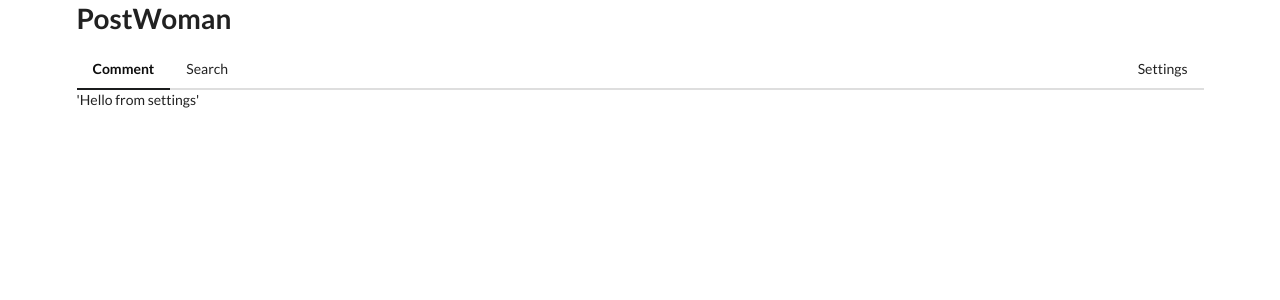
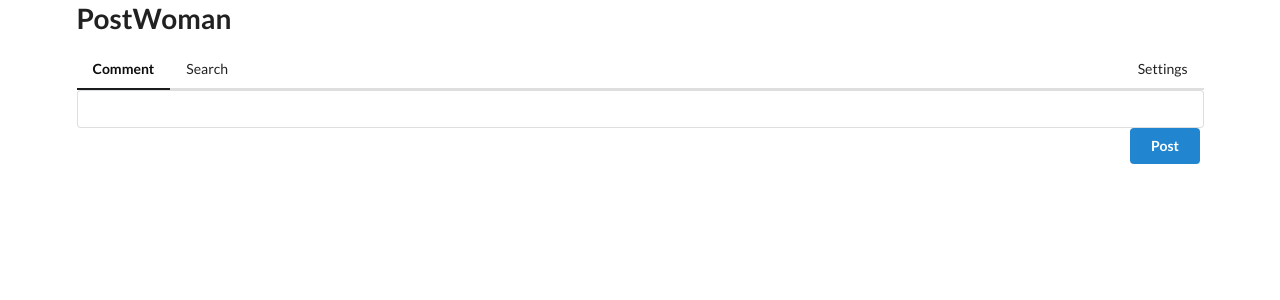
Before and after one commit to Rock-Paper-Queens/postWoman, a React (Create React App) app in the folder client/: page /search in a window 1280 px wide. Shown: the top 300 px of the page. Built offline with nearby package versions, Linux system fonts and the light colour scheme.

Commit message:
add portal

```diff
--- a/client/public/index.html
+++ b/client/public/index.html
@@ -35,6 +35,7 @@
   <body>
     <noscript>You need to enable JavaScript to run this app.</noscript>
     <div id="root"></div>
+    <div id="setting"></div>
     <!--
       This HTML file is a template.
       If you open it directly in the browser, you will see an empty page.
--- a/client/src/components/App.js
+++ b/client/src/components/App.js
@@ -4,7 +4,6 @@ import { BrowserRouter, Route } from "react-router-dom";
 //Components
 import Header from "./Header";
 import SearchComment from "./SearchComment";
-import Settings from "./Settings";
 import Comment from "./post/Comment";
 
 const App = () => {
@@ -13,9 +12,7 @@ const App = () => {
       <BrowserRouter>
         <Header />
         <Route path="/" exact component={Comment} />
-        {/**TODO Search는 Comment를 도전하고 나서 결정하기 */}
-        {/* <Route path="/search" exact component={SearchComment} /> */}
-        <Settings />
+        <Route path="/search" exact component={SearchComment} />
       </BrowserRouter>
     </div>
   );
--- a/client/src/components/Modal.js
+++ b/client/src/components/Modal.js
@@ -1,11 +1,12 @@
 import React from "react";
+import { createPortal } from "react-dom";
 import "./Modal.css";
 
 const Modal = ({ handleClose, show }) => {
   const showHideClassName = show ? "modal display-block" : "modal display-none";
 
-  return (
-    <div className={` ${showHideClassName}`} onClick={handleClose}>
+  return createPortal(
+    <div className={`${showHideClassName}`} onClick={handleClose}>
       <section
         className="ui container modal-main"
         onClick={(e) => e.stopPropagation()}
@@ -28,7 +29,8 @@ const Modal = ({ handleClose, show }) => {
           Submit
         </button>
       </section>
-    </div>
+    </div>,
+    document.querySelector("#setting")
   );
 };
 
--- a/client/src/components/SearchComment.js
+++ b/client/src/components/SearchComment.js
@@ -0,0 +1,12 @@
+import React from "react";
+import CommentForm from "./post/CommentForm";
+
+const SearchComment = () => {
+  return (
+    <div>
+      <CommentForm />
+    </div>
+  );
+};
+
+export default SearchComment;
--- a/client/src/components/Settings.js
+++ /dev/null
@@ -1,7 +0,0 @@
-import React from "react";
-
-const Settings = () => {
-  return <div>'Hello from settings'</div>;
-};
-
-export default Settings;
--- a/client/src/components/post/CommentForm.js
+++ b/client/src/components/post/CommentForm.js
@@ -4,7 +4,7 @@ import { Field, reduxForm } from "redux-form";
 const CommentForm = () => {
   return (
     <form className="ui form">
-      {/* <Field name="comment" label="write comment" /> */}
+      <Field name="commentText" component="input" type="text" />
       <button className="ui button primary">Post</button>
     </form>
   );
```
